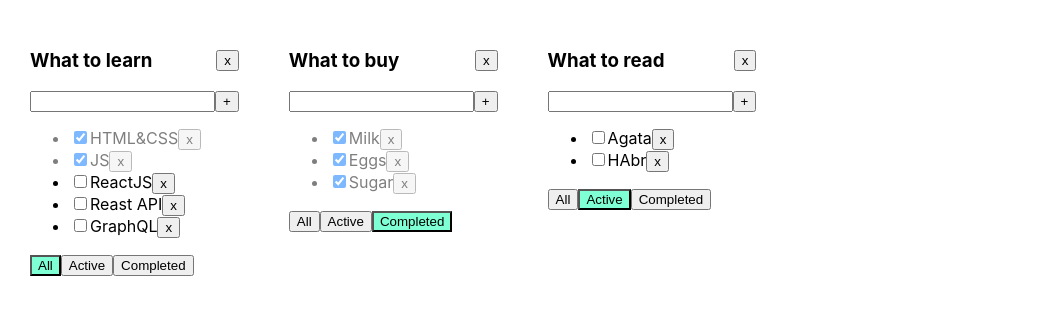
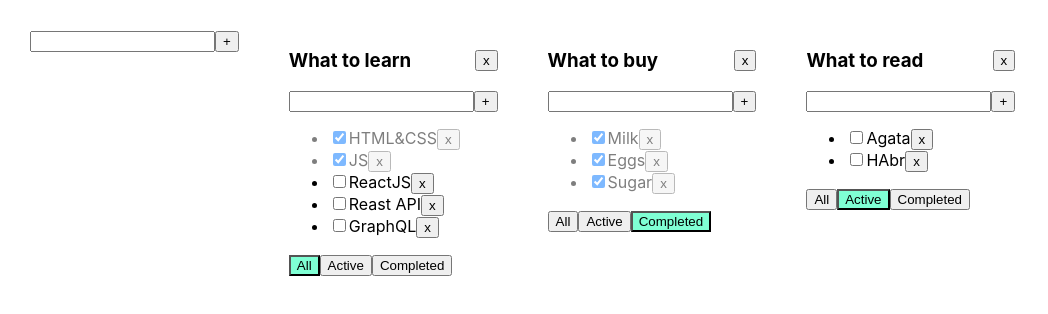
Before and after one commit to dyv21/one-moretodolist, a React (Create React App) app: page / in a window 1280 px wide. Shown: the top 314 px of the page, without its empty margins (0-1048 px from the left). Built offline with nearby package versions, Linux system fonts and the light colour scheme.

Commit message:
add Editable title

```diff
--- a/package.json
+++ b/package.json
@@ -11,9 +11,11 @@
     "@types/react": "^18.0.23",
     "@types/react-dom": "^18.0.7",
     "@types/uuid": "^9.0.8",
+    "init": "^0.1.2",
     "react": "^18.2.0",
     "react-dom": "^18.2.0",
     "react-scripts": "5.0.1",
+    "storybook": "^8.0.10",
     "typescript": "^4.8.4",
     "uuid": "^9.0.1",
     "web-vitals": "^2.1.4"
@@ -41,5 +43,6 @@
       "last 1 firefox version",
       "last 1 safari version"
     ]
-  }
+  },
+  "packageManager": "yarn@1.22.22+sha512.a6b2f7906b721bba3d67d4aff083df04dad64c399707841b7acf00f6b133b7ac24255f2652fa22ae3534329dc6180534e98d17432037ff6fd140556e2bb3137e"
 }
--- a/src/App.tsx
+++ b/src/App.tsx
@@ -2,7 +2,8 @@ import React, {useState} from 'react';
 import './App.css';
 import {TodoList} from "./components/TodoList/TodoList";
 import {v1} from 'uuid'
-import {TaskPropsType} from "./components/Task/TaskList";
+import {TaskType} from "./components/Task/TaskList";
+import {AddInputForm} from "./components/AddInputForm";
 
 export type FilterValuesType = 'all' | 'active' | 'completed'
 export type TodoListType = {
@@ -12,7 +13,7 @@ export type TodoListType = {
 }
 
 type TasksStateType = {
-  [key: string]: TaskPropsType[]
+  [key: string]: TaskType[]
 }
 
 function App() {
@@ -20,6 +21,7 @@ function App() {
   const todoListId1 = v1()
   const todoListId2 = v1()
   const todoListId3 = v1()
+
 
   let [todoLists, setTodoLists] = useState<Array<TodoListType>>([
     {id: todoListId1, title: 'What to learn', filter: 'all'},
@@ -63,7 +65,10 @@ function App() {
     setTasksList({...tasksList})
   }
   const changeFilter = (filter: FilterValuesType, todolistId: string) => {
-    setTodoLists(todoLists.map(t => (t.id === todolistId ? {...t, filter} : t)))
+    const newTodoList = todoLists.map(todo => (
+      todo.id === todolistId ? {...todo, filter} : todo
+    ))
+    setTodoLists(newTodoList)
   }
 
   const addTask = (title: string, todolistId: string) => {
@@ -83,14 +88,43 @@ function App() {
     }
   }
 
+  const addTodoList = (title: string) => {
+
+    let todoList: TodoListType = {
+      id: v1(),
+      filter: 'all',
+      title: title,
+    }
+    setTodoLists([todoList, ...todoLists])
+    setTasksList({...tasksList, [todoList.id]: []})
+
+  }
+
+  const changeTaskTitle  = (id:string, newTitle:string, todolistId: string) => {
+    let tasks = tasksList[todolistId]
+    let task = tasks.find(task => task.id === id)
+
+    if (task) {
+      task.title = newTitle
+      setTasksList({...tasksList})
+    }
+  }
+  const changeTodoListTitle = (todolistId: string, title:string) => {
+
+    let newTodoLists = todoLists.map(todo => (todo.id === todolistId ? {...todo, title} : todo))
+    setTodoLists([...newTodoLists])
+  }
+
   return (
     <div className="App">
+
+      <AddInputForm addItem={addTodoList}/>
+
       {todoLists.map((tl) => {
         let tasksForTodolist = tasksList[tl.id];
         if (tl.filter === 'active') {
           tasksForTodolist = tasksForTodolist.filter(task => !task.isDone)
         }
-
         if (tl.filter === 'completed') {
           tasksForTodolist = tasksForTodolist.filter(task => task.isDone)
         }
@@ -105,6 +139,8 @@ function App() {
           changeTaskStatus={changeTaskStatus}
           filter={tl.filter}
           removeTodolistHandler={removeTodolistHandler}
+          changeTaskTitle={changeTaskTitle}
+          changeTodoListTitle={changeTodoListTitle}
         />
       })}
     </div>
--- /dev/null
+++ b/src/components/AddInputForm.tsx
@@ -0,0 +1,38 @@
+import React, {ChangeEvent, KeyboardEvent, useState} from 'react';
+import {Button} from "./Button";
+
+type InputProps = {
+  addItem: (value: string) => void;
+}
+
+export const AddInputForm = (props: InputProps) => {
+
+  let [inputValue, setInputValue] = useState<string>('');
+  const [error, setError] = useState<string | null>(null);
+
+
+  const setNewInputValue = () => {
+    if (inputValue.trim() === '') {
+      setError('Title is required')
+      return;
+    }
+    props.addItem(inputValue);
+    setInputValue('');
+  }
+
+  const onChangeInputHandler = (e: ChangeEvent<HTMLInputElement>) => setInputValue(e.currentTarget.value)
+  const onKeyPressHandler = (e: KeyboardEvent<HTMLInputElement>) => {
+    setError(null)
+    if (e.ctrlKey && e.key || e.key === 'Enter') {
+      setNewInputValue()
+    }
+  }
+
+  return (
+    <div>
+      <input value={inputValue} onChange={onChangeInputHandler} onKeyUp={onKeyPressHandler} className={error ? "error" : ""}/>
+      <Button onClickHandler={() => setNewInputValue()} title={'+'}/>
+      {error && <div className='error-message'>Field is required</div>}
+    </div>
+  );
+};
--- a/src/components/Task/TaskButton.tsx
+++ b/src/components/Button.tsx
@@ -5,6 +5,6 @@ type TaskButtonType = {
   onClickHandler?: () => void
   className?: string
 }
-export const TaskButton = ({title, onClickHandler, className}: TaskButtonType) => (
+export const Button = ({title, onClickHandler, className}: TaskButtonType) => (
   <button className={className} onClick={onClickHandler}>{title}</button>
 )
--- /dev/null
+++ b/src/components/Task/EditableSpan.tsx
@@ -0,0 +1,31 @@
+import React, {ChangeEvent, useState} from "react";
+
+type EditableSpanPropsType = {
+  title: string,
+  onChange: (value:string) => void,
+}
+
+const EditableSpan = ({title, onChange}: EditableSpanPropsType) => {
+  let [editMode, setEditMode] = useState(false);
+  let [inputValue, setInputValue] = useState<string>('');
+
+  const activateEditMode = () => {
+    setInputValue(title);
+    setEditMode(true);
+  }
+  const activateViewMode = () => {
+    setEditMode(false);
+    onChange(inputValue)
+  }
+
+  const onChangeTitleHandler = (e: ChangeEvent<HTMLInputElement>) => {
+    setInputValue(e.currentTarget.value);
+  }
+
+  return editMode
+    ? <input value={inputValue} onBlur={activateViewMode} onChange={onChangeTitleHandler} autoFocus/>
+    : <span onDoubleClick={activateEditMode}>{title}</span>
+
+}
+
+export default EditableSpan;
--- a/src/components/Task/TaskInput.tsx
+++ /dev/null
@@ -1,42 +0,0 @@
-import React, {ChangeEvent, KeyboardEvent} from 'react';
-import {TaskButton} from "./TaskButton";
-
-type TaskInputProps = {
-  value: string;
-  addTask: (value: string, todolistId: string) => void;
-  setInputValue: (value: string) => void;
-  error: null | string;
-  setError: (error: string | null) => void;
-  todoListId: string
-}
-
-export const TaskInput = (props: TaskInputProps) => {
-
-  const setNewTaskTitle = () => {
-    if (props.value.trim() === '') {
-      props.setError('Title is required')
-      return;
-    }
-    props.addTask(props.value, props.todoListId)
-    props.setInputValue('')
-  }
-
-  const onChangeInputHandler = (e: ChangeEvent<HTMLInputElement>) => props.setInputValue(e.currentTarget.value)
-  const onKeyPressHandler = (e: KeyboardEvent<HTMLInputElement>) => {
-    props.setError(null)
-    if (e.ctrlKey && e.key || e.key === 'Enter') {
-      setNewTaskTitle()
-    }
-  }
-
-  return (
-    <div>
-      <input value={props.value}
-             onChange={onChangeInputHandler}
-             onKeyUp={onKeyPressHandler}
-             className={props.error ? "error" : ""}/>
-      <TaskButton onClickHandler={() => {setNewTaskTitle()}} title={'+'}/>
-      {props.error && <div className='error-message'>Field is required</div>}
-    </div>
-  );
-};
--- a/src/components/Task/TaskList.tsx
+++ b/src/components/Task/TaskList.tsx
@@ -1,12 +1,14 @@
 import React, {ChangeEvent} from 'react';
-import {TaskButton} from "./TaskButton";
+import {Button} from "../Button";
 import {TasksListPropsType} from "../TodoList/TodoList";
+import EditableSpan from "./EditableSpan";
 
-export type TaskPropsType = {
+export type TaskType = {
   id: string
   title: string
   isDone: boolean
 }
+
 
 export const TaskList = (props: TasksListPropsType) => {
 
@@ -16,13 +18,19 @@ export const TaskList = (props: TasksListPropsType) => {
         const onCheckBoxChange = (e: ChangeEvent<HTMLInputElement>) => {
           props.changeTaskStatus(id, e.currentTarget.checked, props.todoListId)
         }
+        const onChangeTitleHandler = (titleValue:string) => {
+          props.changeTaskTitle(id, titleValue, props.todoListId);
+        }
 
-        return <li key={id} className={isDone ? "is-done" : ""}>
-          <input onChange={onCheckBoxChange} type="checkbox" checked={isDone}/>
-          <span>{title}</span>
-          <TaskButton onClickHandler={() => props.removeTask(id, props.todoListId)} title={'x'}/>
-        </li>
+        return (
+          <li key={id} className={isDone ? "is-done" : ""}>
+            <input onChange={onCheckBoxChange} type="checkbox" checked={isDone}/>
+            <EditableSpan title={title} onChange={onChangeTitleHandler}/>
+            <Button onClickHandler={() => props.removeTask(id, props.todoListId)} title={'x'}/>
+          </li>)
+
       })}
+
     </ul>
   );
 };
--- a/src/components/Task/TaskListTitle.tsx
+++ /dev/null
@@ -1,6 +0,0 @@
-import React from 'react';
-
-type TaskListTitleProps = {
-  title: string
-}
-export const TaskListTitle = ({title}: TaskListTitleProps) => <h3>{title}</h3>;
--- a/src/components/TodoList/TodoList.tsx
+++ b/src/components/TodoList/TodoList.tsx
@@ -1,19 +1,20 @@
-import React, {ChangeEvent, useState} from 'react';
-import {TaskListTitle} from "../Task/TaskListTitle";
-import {TaskInput} from "../Task/TaskInput";
-import {TaskList, TaskPropsType} from "../Task/TaskList";
-import {TaskButton} from "../Task/TaskButton";
-import {FilterValuesType, TodoListType} from "../../App";
+import React from 'react';
+import {AddInputForm} from "../AddInputForm";
+import {TaskList, TaskType} from "../Task/TaskList";
+import {Button} from "../Button";
+import {FilterValuesType} from "../../App";
+import EditableSpan from "../Task/EditableSpan";
 
 export type TasksListPropsType = {
-  tasks: Array<TaskPropsType>,
+  tasks: Array<TaskType>,
   removeTask: (id: string, todolistId: string) => void,
   changeTaskStatus: (taskId: string, isDone: boolean, todoListId: string) => void,
   todoListId: string
+  changeTaskTitle: (id: string, newTitle: string, todolistId: string) => void,
 }
 
 export type TodoListPropsType = {
-  tasks: Array<TaskPropsType>,
+  tasks: Array<TaskType>,
   removeTask: (id: string, todolistId: string) => void,
   changeFilter: (filter: FilterValuesType, todoListId: string) => void,
   addTask: (title: string, todolistId: string) => void,
@@ -21,48 +22,44 @@ export type TodoListPropsType = {
   filter: FilterValuesType,
   id: string,
   title: string
-  removeTodolistHandler: (id:string) => void,
+  removeTodolistHandler: (id: string) => void,
+  changeTaskTitle: (id: string, newTitle: string, todolistId: string) => void,
+  changeTodoListTitle: (todolistId: string, newTitle: string) => void,
 }
 
 export const TodoList = (props: TodoListPropsType) => {
-  const [inputValue, setInputValue] = useState<string>('');
-  const [error, setError] = useState<string | null>(null);
 
   const onChangeAllHandler = () => props.changeFilter('all', props.id)
   const onChangeActiveHandler = () => props.changeFilter('active', props.id)
   const onChangeCompletedHandler = () => props.changeFilter('completed', props.id)
 
+  const addTaskCallBack = (title: string) =>  props.addTask(title, props.id)
+
+  const onChangeTitleHandler = (title:string) => {
+
+    props.changeTodoListTitle(props.id, title)
+  }
 
   return (
     <div>
       <div className="todolist-title-container">
-        <TaskListTitle title={props.title}/>
-        <TaskButton title={'x'} onClickHandler={()=> props.removeTodolistHandler(props.id)} />
+        <h3><EditableSpan title={props.title} onChange={onChangeTitleHandler}/></h3>
+        <Button title={'x'} onClickHandler={() => props.removeTodolistHandler(props.id)}/>
       </div>
 
-      <TaskInput
-        addTask={props.addTask}
-        setInputValue={setInputValue}
-        value={inputValue} error={error}
-        setError={setError} todoListId={props.id}/>
+      <AddInputForm addItem={addTaskCallBack}/>
+      {props.tasks.length === 0 && <p>Список пуст</p>}
       <TaskList
         tasks={props.tasks}
         removeTask={props.removeTask}
         changeTaskStatus={props.changeTaskStatus}
-        todoListId={props.id}/>
+        changeTaskTitle={props.changeTaskTitle}
+        todoListId={props.id}
+      />
       <div>
-        <TaskButton
-          onClickHandler={onChangeAllHandler}
-          title={'All'}
-          className={props.filter === 'all' ? "active-filter" : ''}/>
-        <TaskButton
-          onClickHandler={onChangeActiveHandler}
-          title={'Active'}
-          className={props.filter === 'active' ? "active-filter" : ''}/>
-        <TaskButton
-          onClickHandler={onChangeCompletedHandler}
-          title={'Completed'}
-          className={props.filter === 'completed' ? "active-filter" : ''}/>
+        <Button onClickHandler={onChangeAllHandler} title={'All'} className={props.filter === 'all' ? "active-filter" : ''}/>
+        <Button onClickHandler={onChangeActiveHandler} title={'Active'} className={props.filter === 'active' ? "active-filter" : ''}/>
+        <Button onClickHandler={onChangeCompletedHandler} title={'Completed'} className={props.filter === 'completed' ? "active-filter" : ''}/>
       </div>
     </div>
   );
```
Also changed, not shown: 1 other file (tests, documents, lock files or other folders).
